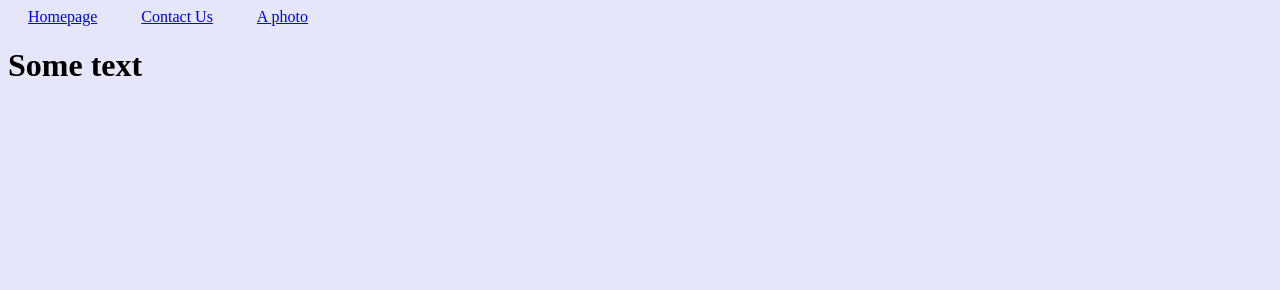
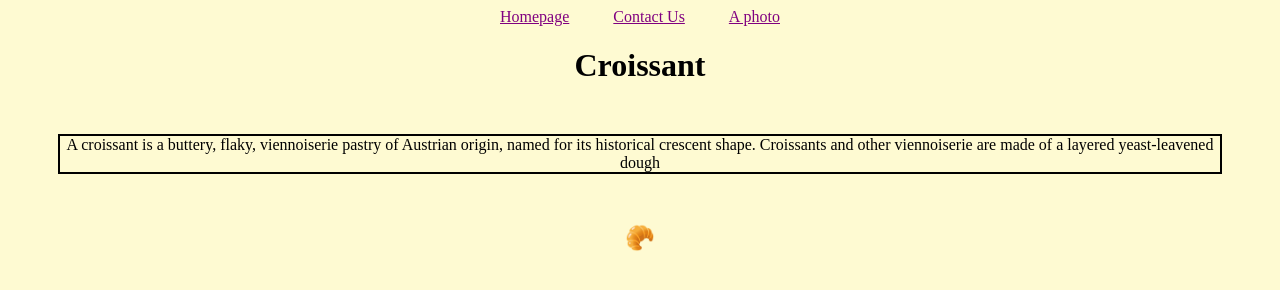
Before and after one commit to KrystalMadrinan/Croissant, a plain HTML site: page index.html in a window 1280 px wide. Drawn offline with Linux system fonts and the light colour scheme.

Commit message:
Added more CSS and SEO

```diff
--- a/css/styles.css
+++ b/css/styles.css
@@ -1,11 +1,33 @@
 body {
-    background-color: lavender;
+  background-color: rgb(254, 250, 210);
+}
+
+h1, h2{
+  text-align: center;
+}
+
+p {
+    text-align: center;
+}
+
+.nav-links {
+  text-align: center;
 }
 
 .nav-links a {
-    margin: 20px;
+  margin: 20px;
+  color: purple;
+}
+
+.croissant-info {
+  text-align: center;
+  border: 2px solid black;
+  margin: 50px;
 }
 
 img {
-    max-width: 50%;
+  display: block;
+  margin: 0 auto;
+  margin-top: 30px;
+  width: 50%;
 }
--- a/index.html
+++ b/index.html
@@ -4,7 +4,7 @@
     <meta charset="UTF-8" />
     <meta http-equiv="X-UA-Compatible" content="IE=edge" />
     <meta name="viewport" content="width=device-width, initial-scale=1.0" />
-    <title>Homepage</title>
+    <title>The best croissant in the world</title>
     <link rel="stylesheet" href="css/styles.css" />
   </head>
   <body>
@@ -14,6 +14,13 @@
       <a href="/photo.html">A photo</a>
     </div>
 
-    <h1>Some text</h1>
+    <h1>Croissant</h1>
+    <p class="croissant-info">
+      A croissant is a buttery, flaky, viennoiserie pastry of Austrian origin,
+      named for its historical crescent shape. Croissants and other viennoiserie
+      are made of a layered yeast-leavened dough
+    </p>
+
+    <h2>🥐</h2>
   </body>
 </html>
```
Also changed, not shown: contact.html (+7 -2 lines), photo.html (+4 -2 lines).
